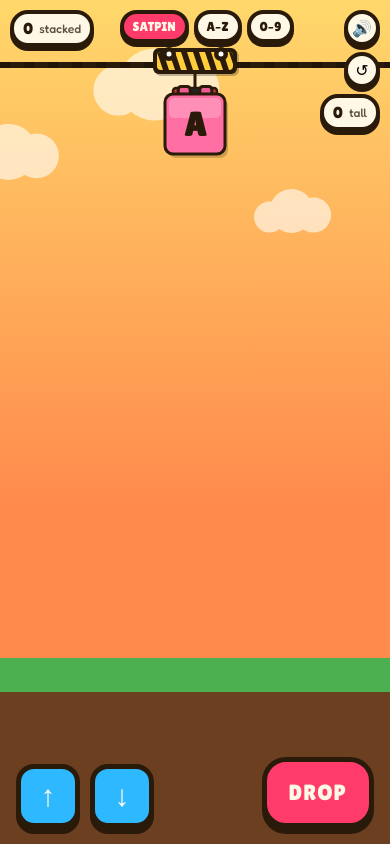
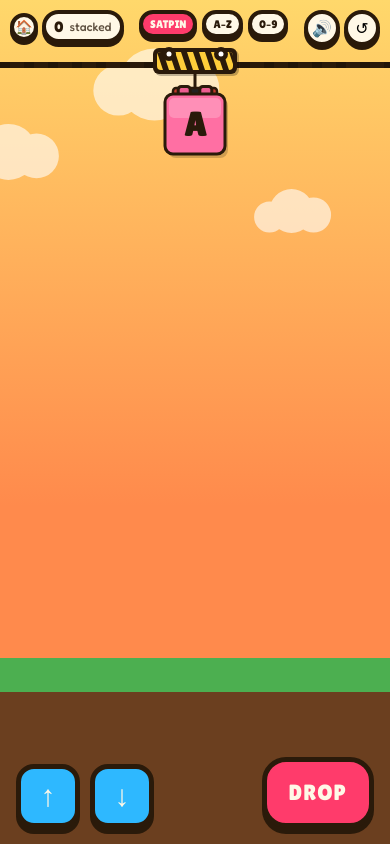
Before and after one commit to bryllelagunda/kid-apps, a plain HTML site: page crane-stacker/index.html in a window 390 px wide. Drawn offline with nearby package versions, Linux system fonts and the light colour scheme.

Commit message:
fix: crane-stacker QA fixes — home btn, mobile overlap, dir-btn feedback, sound state
- Add 🏠 home link (aria-label="Back to app launcher") so child can return
  to the launcher without needing browser nav controls
- Fix 375px mobile overlap: left-stack and right-stack both go row on ≤480px,
  keeping HUD height ~36px (block starts at y=88px; clear margin)
  Pills shrunk to 11px so all three stay on one row; tall badge hidden on mobile
- Dir-btn active state now turns hot-pink when held — clear visual confirmation
  that the button is registering a press
- Sound button gains aria-label "Sound on"/"Sound off" that flips on toggle;
  emoji already switches 🔊↔🔇 and muted class greys the button
- Bump service worker cache to crane-stacker-v3.2 so clients pick up the new HTML

Co-Authored-By: Claude Sonnet 4.6 <noreply@anthropic.com>

```diff
--- a/crane-stacker/index.html
+++ b/crane-stacker/index.html
@@ -107,6 +107,7 @@
   }
   .dir-btn.active, .dir-btn:active {
     transform: translateY(3px); box-shadow: 0 3px 0 var(--ink);
+    background: var(--hot); color: var(--paper);
   }
 
   #drop-btn {
@@ -123,12 +124,31 @@
   }
   #drop-btn:active { transform: translateY(3px); box-shadow: 0 3px 0 var(--ink); }
 
+  /* Home button — link styled identically to icon-btn */
+  a.icon-btn {
+    display: flex; align-items: center; justify-content: center;
+    text-decoration: none; pointer-events: auto;
+  }
+
+  /* Left column: home icon above score badge on desktop */
+  #left-stack { display: flex; flex-direction: column; align-items: flex-start; gap: 6px; pointer-events: auto; }
+  #home-btn { pointer-events: auto; }
+
   @media (max-width: 480px) {
-    .badge { font-size: 16px; padding: 5px 9px; }
-    .pill { font-size: 13px; padding: 5px 9px; }
+    .badge { font-size: 15px; padding: 4px 8px; }
+    /* Smaller pills so all 3 stay on one row and HUD height stays ~36px */
+    .pill { font-size: 11px; padding: 4px 7px; }
     .icon-btn { width: 36px; height: 36px; font-size: 16px; }
     .dir-btn { width: 64px; height: 64px; font-size: 30px; border-radius: 18px; }
     #drop-btn { font-size: 22px; padding: 18px 22px; min-width: 90px; }
+
+    /* Home + score side by side on narrow screens — keeps total HUD height ~36px */
+    #left-stack { flex-direction: row; align-items: center; gap: 4px; }
+    #home-btn { width: 28px; height: 28px; font-size: 14px; }
+
+    /* Right stack: icons in a row, tall badge tucked away */
+    #right-stack { flex-direction: row; align-items: center; gap: 4px; }
+    #tall-badge { display: none; }
   }
 </style>
 </head>
@@ -136,16 +156,19 @@
 <canvas id="game"></canvas>
 
 <div id="hud">
-  <div class="badge"><span id="score">0</span><small>stacked</small></div>
+  <div id="left-stack">
+    <a href="/" id="home-btn" class="icon-btn" aria-label="Back to app launcher">🏠</a>
+    <div class="badge"><span id="score">0</span><small>stacked</small></div>
+  </div>
   <div id="modes">
     <button class="pill active" data-mode="satpin">SATPIN</button>
     <button class="pill" data-mode="letters">A–Z</button>
     <button class="pill" data-mode="numbers">0–9</button>
   </div>
   <div id="right-stack">
-    <button id="sound-btn" class="icon-btn" title="Sound">🔊</button>
+    <button id="sound-btn" class="icon-btn" aria-label="Sound on" title="Sound">🔊</button>
     <button id="reset-btn" class="icon-btn" title="Reset">↺</button>
-    <div class="badge"><span id="height">0</span><small>tall</small></div>
+    <div class="badge" id="tall-badge"><span id="height">0</span><small>tall</small></div>
   </div>
 </div>
 
@@ -391,6 +414,7 @@
     soundOn = !soundOn;
     soundBtn.textContent = soundOn ? '🔊' : '🔇';
     soundBtn.classList.toggle('muted', !soundOn);
+    soundBtn.setAttribute('aria-label', soundOn ? 'Sound on' : 'Sound off');
     if (!soundOn && 'speechSynthesis' in window) speechSynthesis.cancel();
   });
 
--- a/crane-stacker/service-worker.js
+++ b/crane-stacker/service-worker.js
@@ -1,7 +1,7 @@
 // Service worker for Crane Stacker
 // Caches app shell + external dependencies for offline use.
 
-const CACHE_VERSION = 'crane-stacker-v3.1';
+const CACHE_VERSION = 'crane-stacker-v3.2';
 const CORE_ASSETS = [
   './',
   './index.html',
```
Also changed, not shown: 1 other file.
